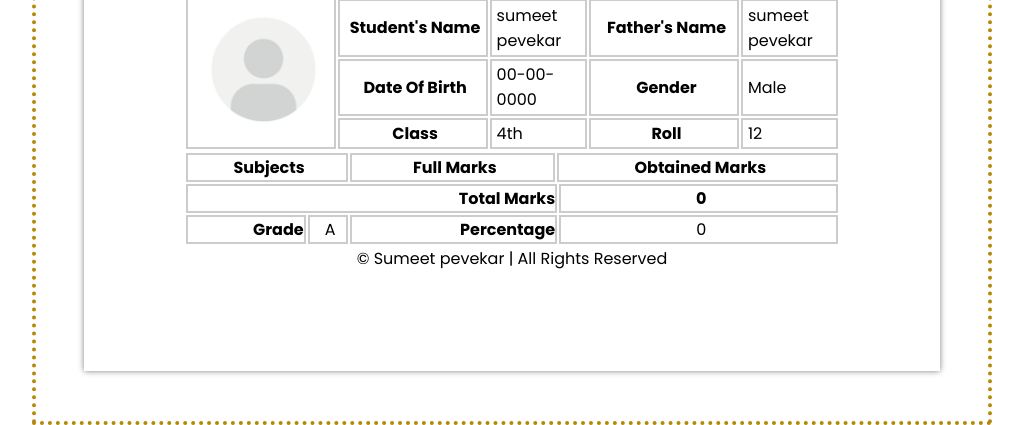
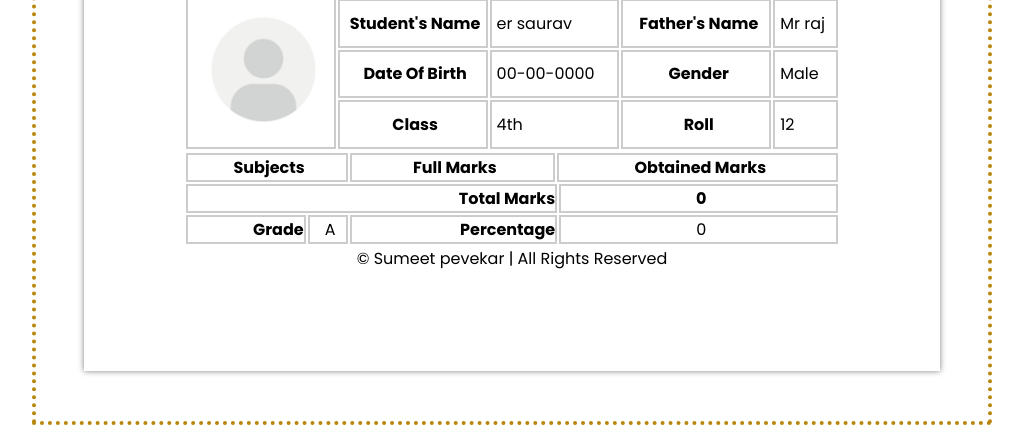
Before and after one commit to sumeetpevekar/Marksheet-generator, a plain HTML site: page index.html in a window 1280 px wide. Shown: the part 969-1394 px from the top of the page, without its empty margins (128-1151 px from the left). Drawn offline with nearby package versions, Linux system fonts and the light colour scheme.

Commit message:
Update index.html

```diff
--- a/index.html
+++ b/index.html
@@ -97,9 +97,9 @@
                     </th>
                     <tr>
                         <th width="100">Student's Name</th>
-                        <td id="student-name">sumeet pevekar</td>
+                        <td id="student-name">er saurav</td>
                         <th width="150">Father's Name</th>
-                        <td id="father-name">sumeet pevekar</td>
+                        <td id="father-name">Mr raj</td>
                     </tr>
                     <tr>
                         <th width="100">Date Of Birth</th>
```
